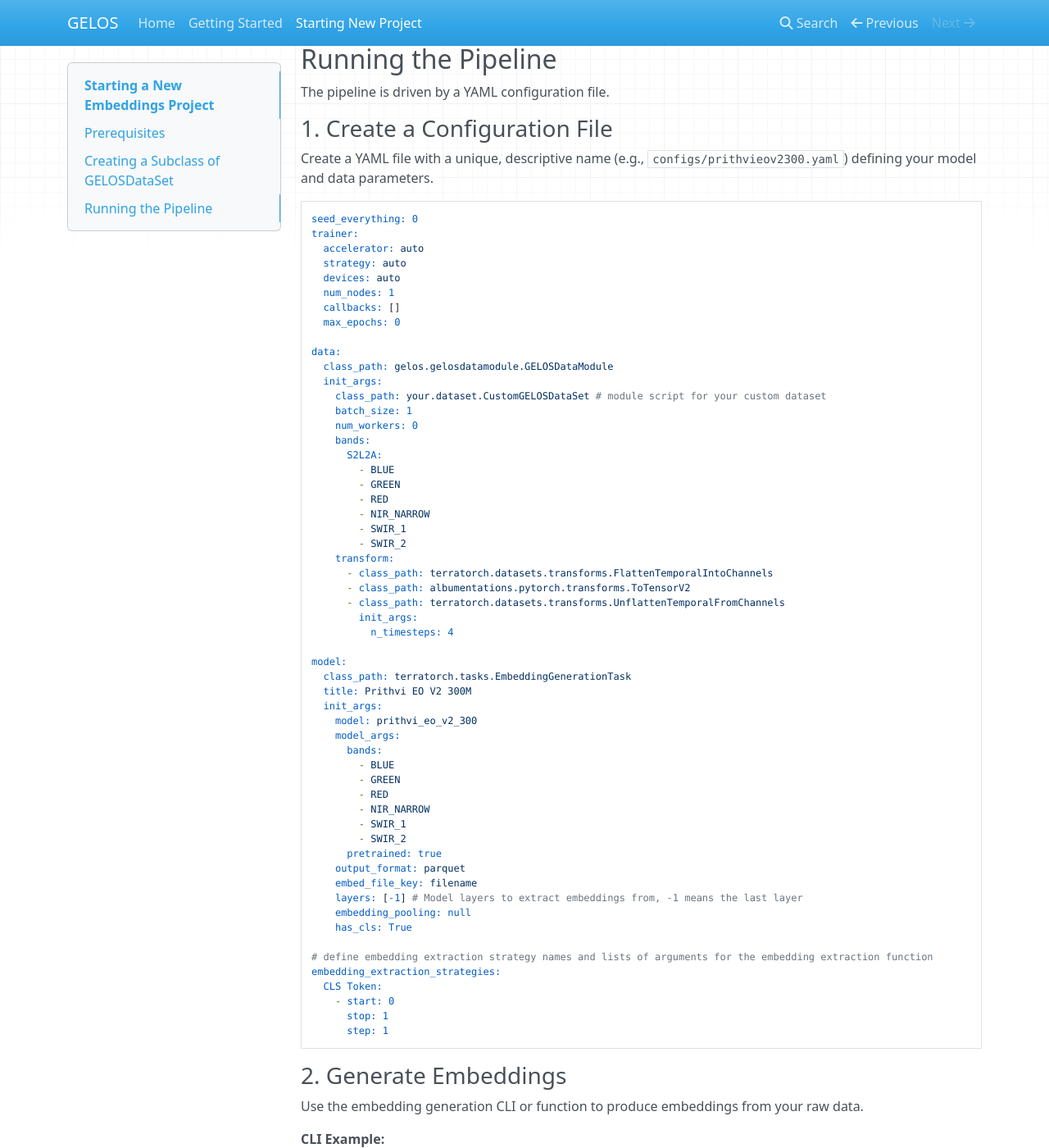
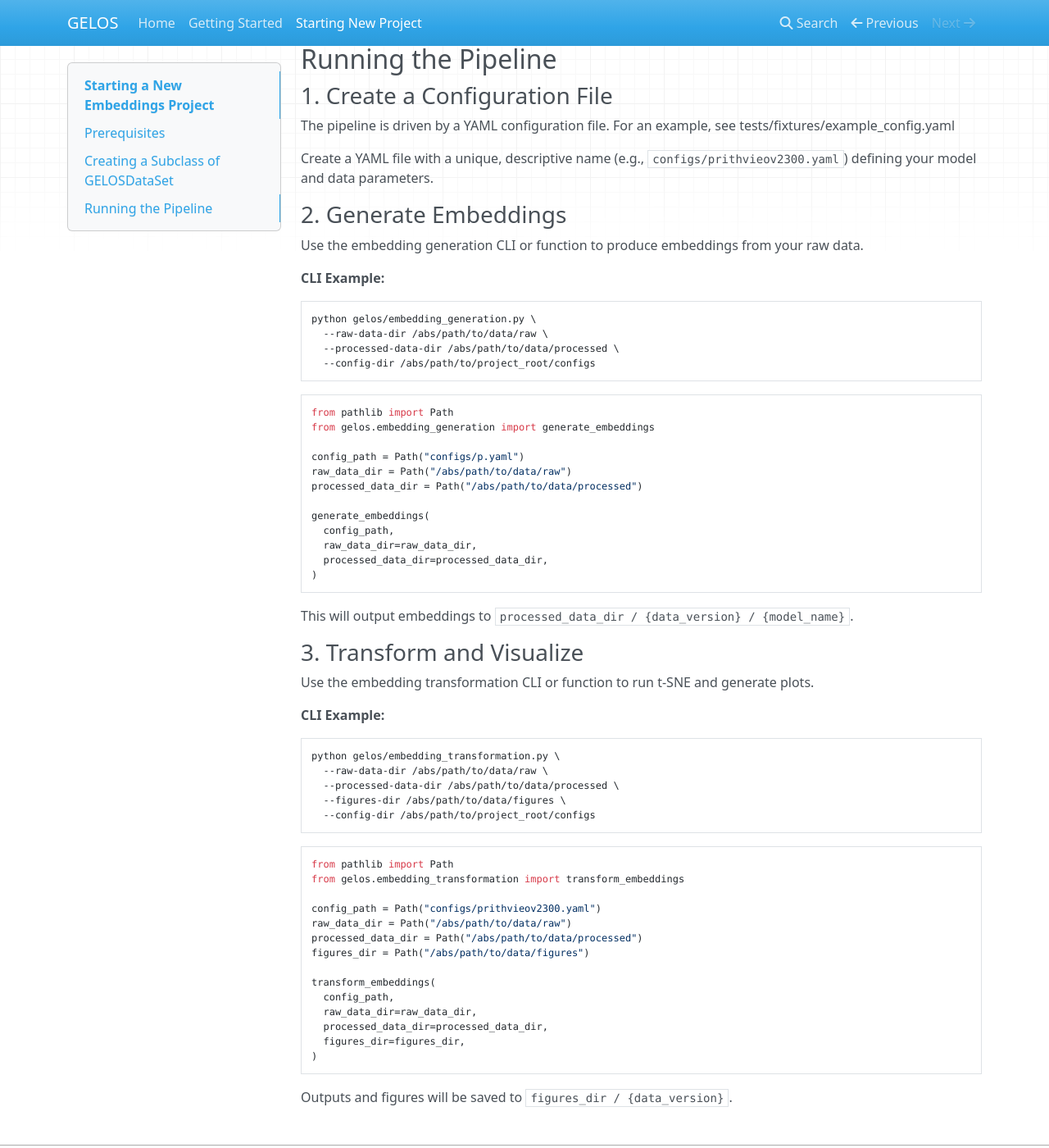
Before and after one commit to ClarkCGA/gelos, an MkDocs documentation site: the page built from docs/docs/starting-new-project.md, in a window 1280 px wide and 1400 px high, scrolled down 918 px. Shown: the whole window at 82% size. Built offline with MkDocs 1.6.1, drawn with Linux system fonts in a browser that asks for light colours; nearby versions of some CDN libraries.

````diff
--- a/docs/docs/starting-new-project.md
+++ b/docs/docs/starting-new-project.md
@@ -30,70 +30,11 @@
 
 ## Running the Pipeline
 
-The pipeline is driven by a YAML configuration file.
-
 ### 1. Create a Configuration File
 
+The pipeline is driven by a YAML configuration file. For an example, see tests/fixtures/example_config.yaml
+
 Create a YAML file with a unique, descriptive name (e.g., `configs/prithvieov2300.yaml`) defining your model and data parameters.
-
-```yaml
-seed_everything: 0
-trainer:
-  accelerator: auto
-  strategy: auto
-  devices: auto
-  num_nodes: 1
-  callbacks: []
-  max_epochs: 0
-
-data:
-  class_path: gelos.gelosdatamodule.GELOSDataModule
-  init_args:
-    class_path: your.dataset.CustomGELOSDataSet # module script for your custom dataset
-    batch_size: 1
-    num_workers: 0
-    bands:
-      S2L2A:
-        - BLUE
-        - GREEN
-        - RED
-        - NIR_NARROW
-        - SWIR_1
-        - SWIR_2
-    transform:
-      - class_path: terratorch.datasets.transforms.FlattenTemporalIntoChannels
-      - class_path: albumentations.pytorch.transforms.ToTensorV2
-      - class_path: terratorch.datasets.transforms.UnflattenTemporalFromChannels
-        init_args:
-          n_timesteps: 4
-
-model:
-  class_path: terratorch.tasks.EmbeddingGenerationTask
-  title: Prithvi EO V2 300M
-  init_args:
-    model: prithvi_eo_v2_300
-    model_args:
-      bands:
-        - BLUE
-        - GREEN
-        - RED
-        - NIR_NARROW
-        - SWIR_1
-        - SWIR_2
-      pretrained: true
-    output_format: parquet
-    embed_file_key: filename
-    layers: [-1] # Model layers to extract embeddings from, -1 means the last layer
-    embedding_pooling: null
-    has_cls: True
-
-# define embedding extraction strategy names and lists of arguments for the embedding extraction function
-embedding_extraction_strategies:
-  CLS Token:
-    - start: 0
-      stop: 1
-      step: 1
-```
 
 ### 2. Generate Embeddings
 
````
Also changed, not shown: 1 other file.
